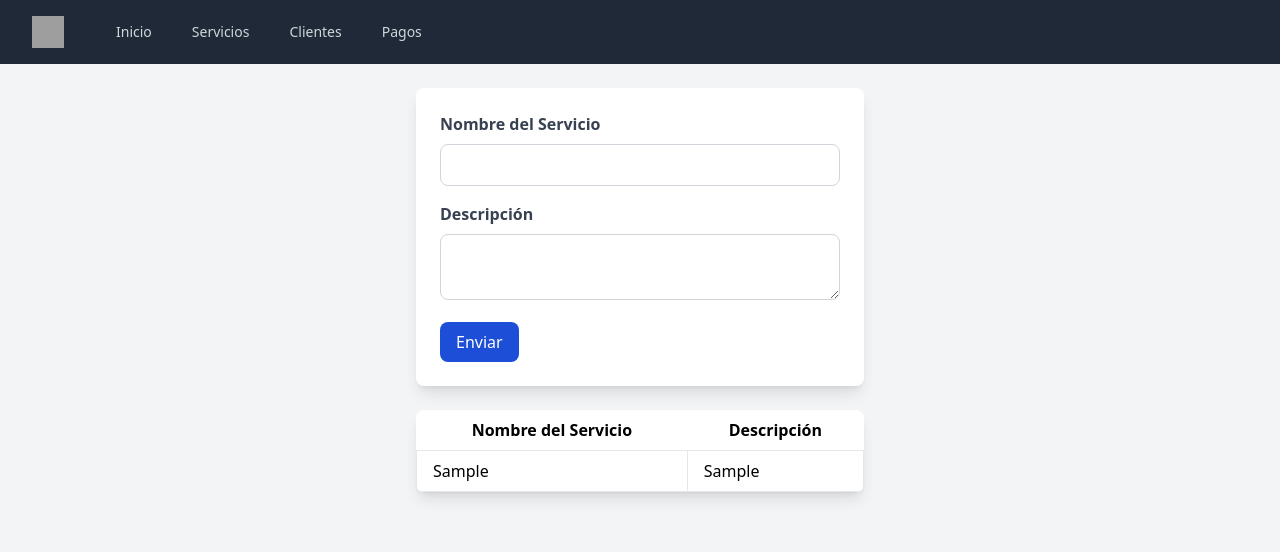
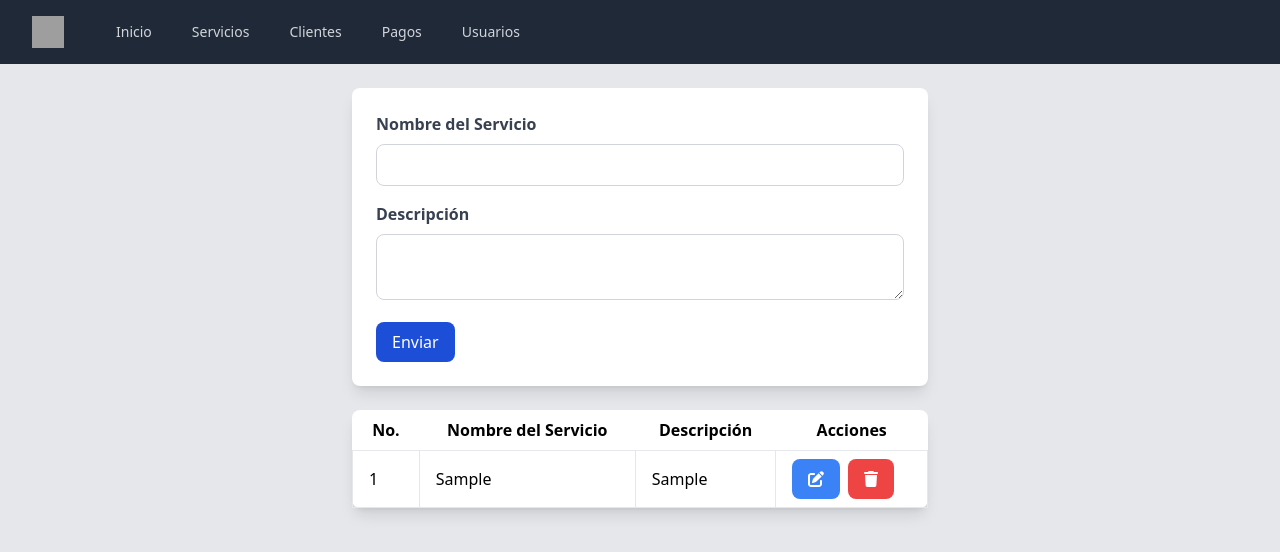
Before and after one commit to Caliz17/Servicios-RFID, a React (Create React App) app in the folder front-end/: page /services in a window 1280 px wide. Both pictures are taken after typing "Sample", "Sample" into the empty fields and a click on the button "Enviar". Shown: the top 552 px of the page. Built offline with nearby package versions, Linux system fonts and the light colour scheme; grey boxes are pictures that could not be loaded.

Commit message:
create view static services

```diff
--- a/front-end/src/Components/services.js
+++ b/front-end/src/Components/services.js
@@ -1,32 +1,39 @@
 import React, { useState } from 'react';
+import { FontAwesomeIcon } from '@fortawesome/react-fontawesome';
+import { faEdit, faTrash } from '@fortawesome/free-solid-svg-icons';
 
 const Services = () => {
-  const [isSidebarOpen, setIsSidebarOpen] = useState(false);
   const [nombreServicio, setNombreServicio] = useState('');
   const [descripcion, setDescripcion] = useState('');
   const [servicios, setServicios] = useState([]);
 
-  const toggleSidebar = () => {
-    setIsSidebarOpen(!isSidebarOpen);
-  };
-
   const handleSubmit = (e) => {
     e.preventDefault();
-    // Aquí puedes manejar el envío del formulario, como enviarlo a una API
     const nuevoServicio = {
       nombreServicio,
-      descripcion
+      descripcion,
     };
     setServicios([...servicios, nuevoServicio]);
     setNombreServicio('');
     setDescripcion('');
-    console.log('Nombre del Servicio:', nombreServicio);
-    console.log('Descripción:', descripcion);
+  };
+
+  const handleEditar = (index) => {
+    // Aquí puedes implementar la lógica para editar un servicio
+    console.log('Editando servicio en el índice:', index);
+  };
+
+  const handleEliminar = (index) => {
+    // Aquí puedes implementar la lógica para eliminar un servicio
+    const nuevosServicios = servicios.filter((servicio, i) => i !== index);
+    setServicios(nuevosServicios);
+    console.log('Eliminando servicio en el índice:', index);
   };
 
   return (
-    <div className="flex flex-col items-center min-h-screen bg-gray-100 p-6">
-      <form onSubmit={handleSubmit} className="bg-white p-6 rounded-lg shadow-lg w-full max-w-md mb-6">
+    <div className="flex flex-col items-center min-h-screen bg-gray-200 p-6">
+      <form onSubmit={handleSubmit} className="bg-white p-6 rounded-lg shadow-lg w-full max-w-xl mb-6">
+        {/* Cambia "max-w-xl" a la anchura máxima que desees para el formulario */}
         <div className="mb-4">
           <label htmlFor="nombreServicio" className="block text-gray-700 font-bold mb-2">
             Nombre del Servicio
@@ -56,18 +63,30 @@ const Services = () => {
         </button>
       </form>
 
-      <table className="table-auto w-full max-w-md bg-white rounded-lg shadow-lg">
+      <table className="table-auto w-full max-w-xl bg-white rounded-lg shadow-lg">
+        {/* Cambia "max-w-xl" a la anchura máxima que desees para la tabla */}
         <thead>
           <tr>
+            <th className="px-4 py-2">No.</th> {/* Nueva columna para el número de servicio */}
             <th className="px-4 py-2">Nombre del Servicio</th>
             <th className="px-4 py-2">Descripción</th>
+            <th className="px-4 py-2">Acciones</th>
           </tr>
         </thead>
         <tbody>
           {servicios.map((servicio, index) => (
             <tr key={index}>
+              <td className="border px-4 py-2">{index + 1}</td> {/* Número de servicio */}
               <td className="border px-4 py-2">{servicio.nombreServicio}</td>
               <td className="border px-4 py-2">{servicio.descripcion}</td>
+              <td className="border px-4 py-2">
+                <button onClick={() => handleEditar(index)} className="bg-blue-500 text-white px-4 py-2 rounded-lg mr-2">
+                  <FontAwesomeIcon icon={faEdit} /> {/* Icono de editar */}
+                </button>
+                <button onClick={() => handleEliminar(index)} className="bg-red-500 text-white px-4 py-2 rounded-lg">
+                  <FontAwesomeIcon icon={faTrash} /> {/* Icono de eliminar */}
+                </button>
+              </td>
             </tr>
           ))}
         </tbody>
--- a/front-end/src/layouts/navbar.js
+++ b/front-end/src/layouts/navbar.js
@@ -21,6 +21,7 @@ const Navbar = () => {
                 <a href="/services" className="text-gray-300 hover:bg-gray-700 hover:text-white px-3 py-2 rounded-md text-sm font-medium">Servicios</a>
                 <a href="/customer" className="text-gray-300 hover:bg-gray-700 hover:text-white px-3 py-2 rounded-md text-sm font-medium">Clientes</a>
                 <a href="/payments" className="text-gray-300 hover:bg-gray-700 hover:text-white px-3 py-2 rounded-md text-sm font-medium">Pagos</a>
+                <a href="/users" className="text-gray-300 hover:bg-gray-700 hover:text-white px-3 py-2 rounded-md text-sm font-medium">Usuarios</a>
               </div>
             </div>
           </div>
```
